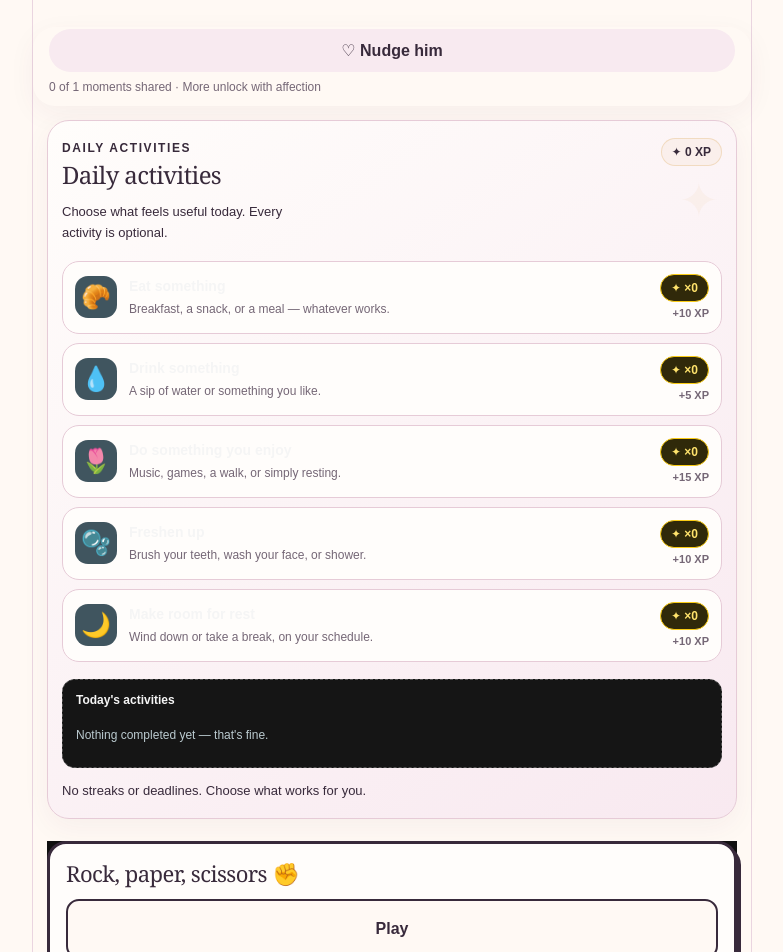
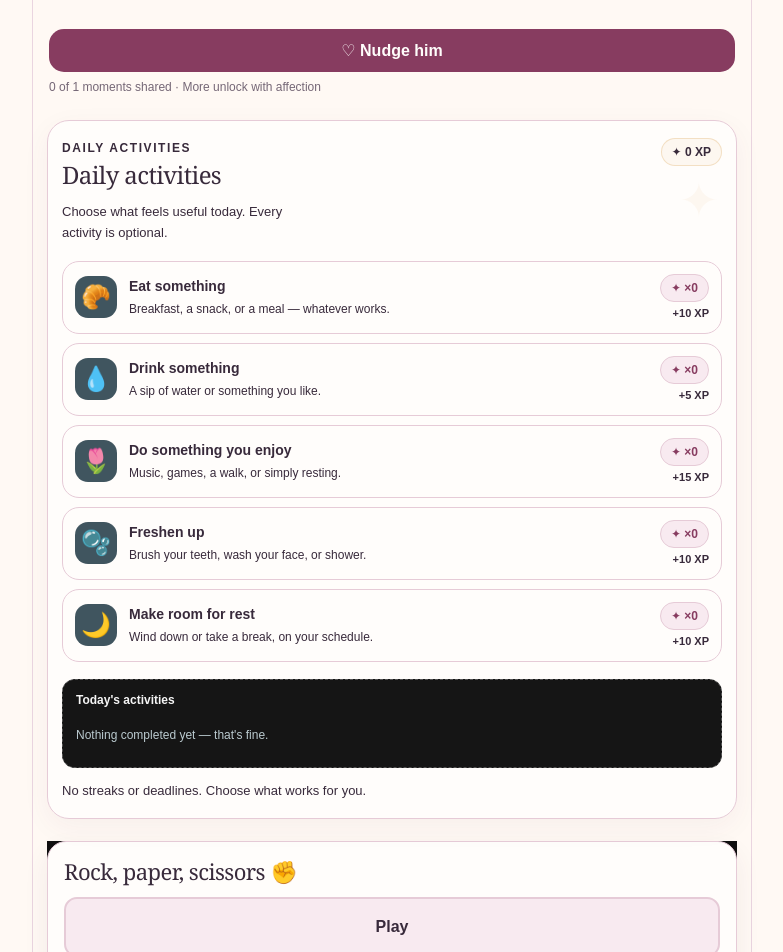
Before and after one commit to axeligato/Pocket-date, a React (Vite) app: page / in a window 1280 px wide. Shown: the part 900-1852 px from the top of the page, without its empty margins (248-1031 px from the left). Built offline with nearby package versions, Linux system fonts and the light colour scheme.

Commit message:
fix(theme): eliminate remaining dark badges, dialogs, mini-game and settings surfaces

```diff
--- a/src/v2-theme.css
+++ b/src/v2-theme.css
@@ -273,3 +273,24 @@ body, .pocket-app { font-family:'DM Sans',sans-serif !important; }
   .pocket-app :is(.pocket-dates,.pocket-stories) { padding-inline:14px !important; }
   .pd-v2-home-dialogue p { font-size:19px !important; }
 }
+
+/* Contrast-safe replacements for old hardcoded black components */
+.pocket-app .pd-relationship-status { background:#f8eaf0 !important; color:#873c60 !important; border-color:#e6cbd7 !important; }
+.pocket-app .pd-daily-sticker-count,.pocket-app .pd-daily-sticker-mini { background:#f8eaf0 !important; color:#873c60 !important; border-color:#e6cbd7 !important; }
+.pocket-app .pd-daily-sticker-mini small,.pocket-app .pd-daily-reward small { color:#756776 !important; }
+.pocket-app .pd-keepsakes { background:#fffdfb !important; border-color:#e6cbd7 !important; }
+.pd-rps-dialog { background:#fffdfb !important; color:#382a3b !important; border:1px solid #e6cbd7 !important; box-shadow:0 20px 60px rgba(91,49,72,.2) !important; }
+.pd-rps-dialog::backdrop { background:rgba(56,42,59,.45) !important; }
+.pocket-app .pd-home-minigame > section { background:#fffdfb !important; border:1px solid #e6cbd7 !important; box-shadow:0 10px 26px rgba(91,49,72,.07) !important; }
+.pocket-app .pd-home-minigame button { border-color:#e6cbd7 !important; background:#f8eaf0 !important; color:#382a3b !important; box-shadow:none !important; }
+.pocket-app .pd-romance > div > button { background:#873c60 !important; color:#fffdfb !important; border-radius:15px !important; box-shadow:none !important; }
+.pocket-app .pd-romance { background:transparent !important; box-shadow:none !important; border:0 !important; }
+.pocket-app .pd-daily-quests { background:#fffdfb !important; }
+.pocket-app .pd-daily-quest { box-shadow:none !important; }
+.pocket-app .pd-daily-quest :is(strong,small,span) { color:#382a3b !important; }
+.pocket-app .pd-daily-quest .pd-daily-sticker-count { color:#873c60 !important; }
+.pocket-app .pd-care-topic,.pocket-app .pd-care details { background:#fffdfb !important; border-color:#e6cbd7 !important; box-shadow:none !important; }
+.pocket-app .pd-care-topic :is(h3,h4,p,span),.pocket-app .pd-care details :is(summary,p,span) { color:#382a3b !important; }
+.pocket-app .pd-settings-card :is(h2,h3,p,span,label) { color:#382a3b !important; }
+.pocket-app .pd-setting-option { background:#fffdfb !important; color:#382a3b !important; border-color:#e6cbd7 !important; }
+.pocket-app .pd-setting-option:has(input:checked) { background:#f8eaf0 !important; border-color:#873c60 !important; }
```
